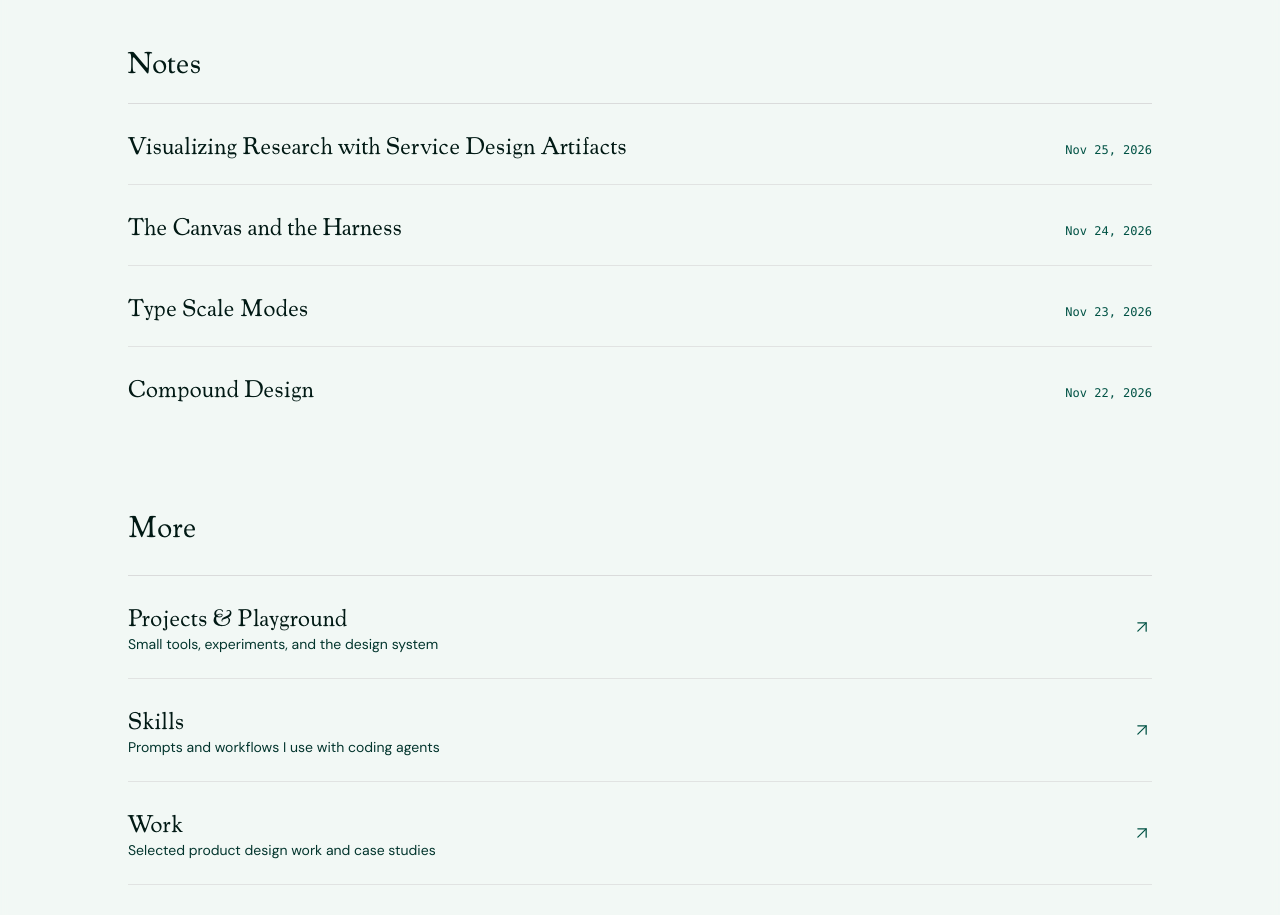
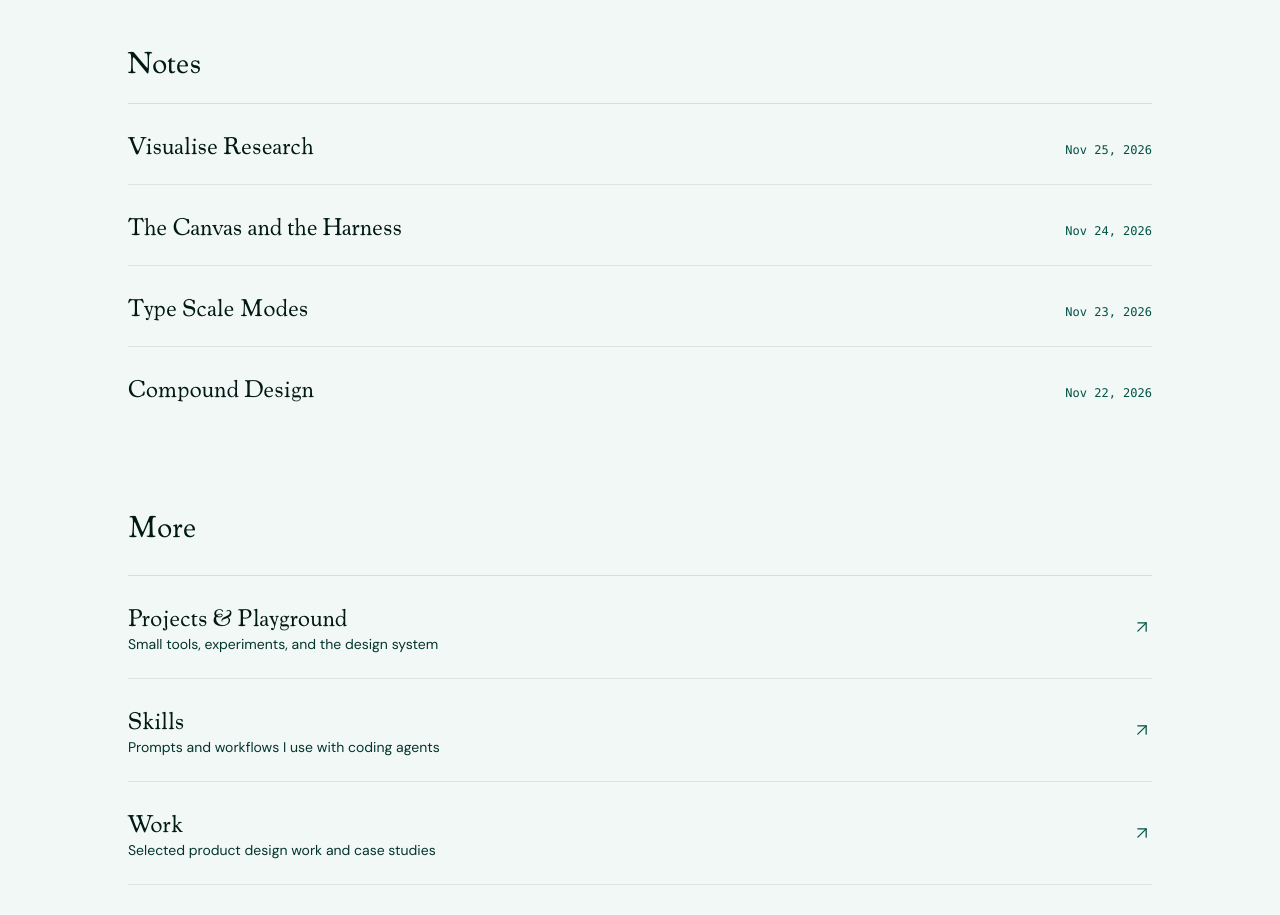
Before and after one commit to bergets/kohl-design, a Next.js app: page / in a window 1280 px wide. Shown: the part 1640-2555 px from the top of the page. Built offline with nearby package versions, Linux system fonts and the light colour scheme.

Commit message:
Rename note title to Visualise Research

```diff
--- a/app/notes/page.tsx
+++ b/app/notes/page.tsx
@@ -18,7 +18,7 @@ interface NoteItem {
 
 const NOTES: NoteItem[] = [
   {
-    title: "Visualizing Research with Service Design Artifacts",
+    title: "Visualise Research",
     href: "/notes/visualizing-research",
     date: "Nov 25, 2026",
     readingTime: "3 min read",
--- a/app/notes/visualizing-research/page.tsx
+++ b/app/notes/visualizing-research/page.tsx
@@ -5,7 +5,7 @@ import { SiteHeader } from "@/components/SiteHeader";
 import { Button } from "@/components/ui/button";
 
 export const metadata: Metadata = {
-  title: "Visualizing Research with Service Design Artifacts — kohl.design",
+  title: "Visualise Research — kohl.design",
   description:
     "Why LLMs shouldn't flatten user interviews into walls of markdown bullets—and how service design artifacts keep synthesis spatial, relational, and grounded in evidence.",
 };
@@ -28,7 +28,7 @@ export default function VisualizingResearchNotePage() {
               <h1
                 className={`${cooper.className} text-4xl sm:text-5xl md:text-6xl font-normal tracking-tight text-pine-800 dark:text-crimson-100`}
               >
-                Visualizing Research with Service Design Artifacts
+                Visualise Research
               </h1>
 
               <p className="text-xs font-mono text-muted-foreground">
--- a/app/page.tsx
+++ b/app/page.tsx
@@ -47,7 +47,7 @@ const DIRECTORY_CHAPTERS: ChapterItem[] = [
 
 const HOME_NOTES = [
   {
-    title: "Visualizing Research with Service Design Artifacts",
+    title: "Visualise Research",
     date: "Nov 25, 2026",
     href: "/notes/visualizing-research",
   },
```
